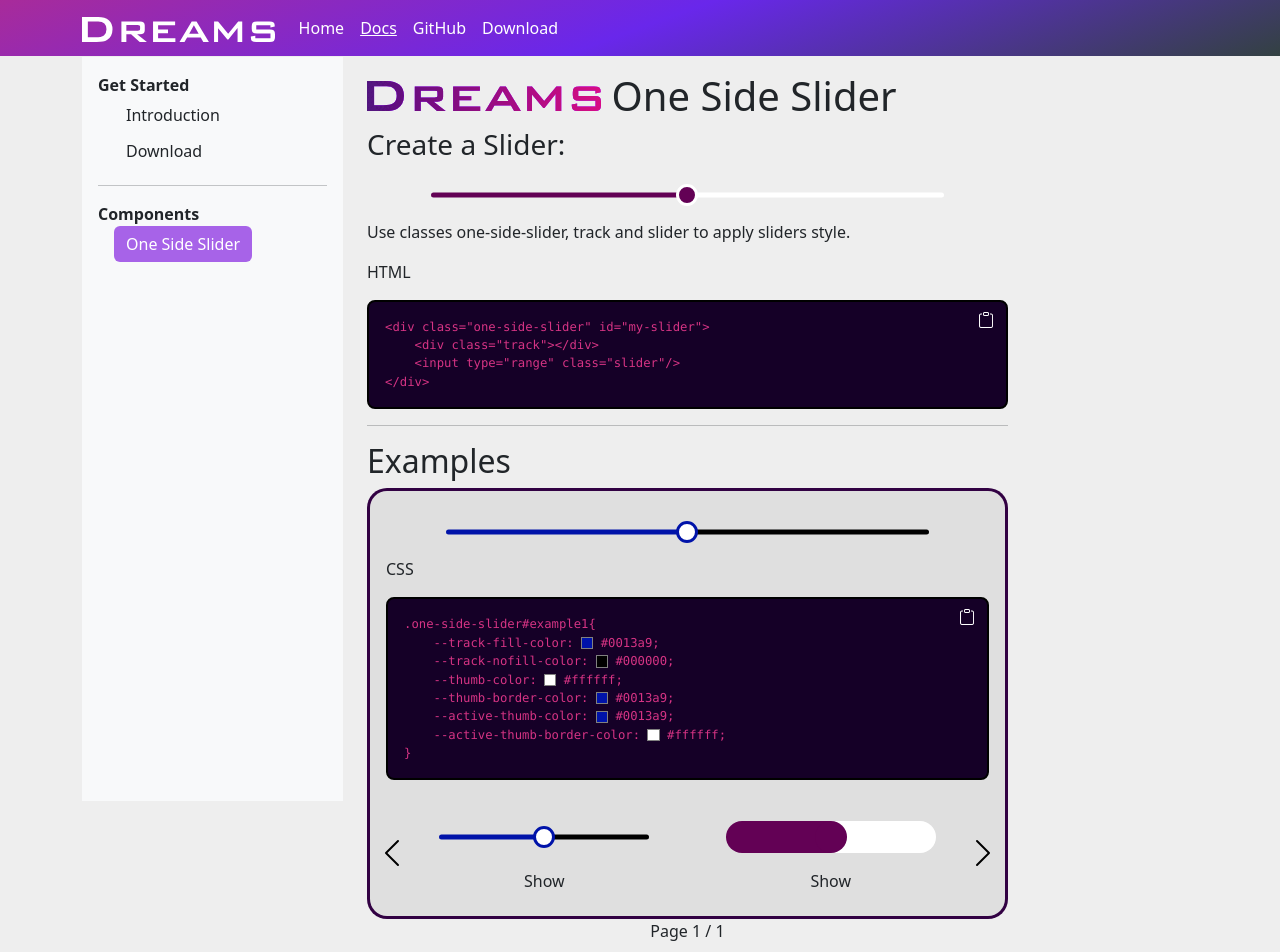
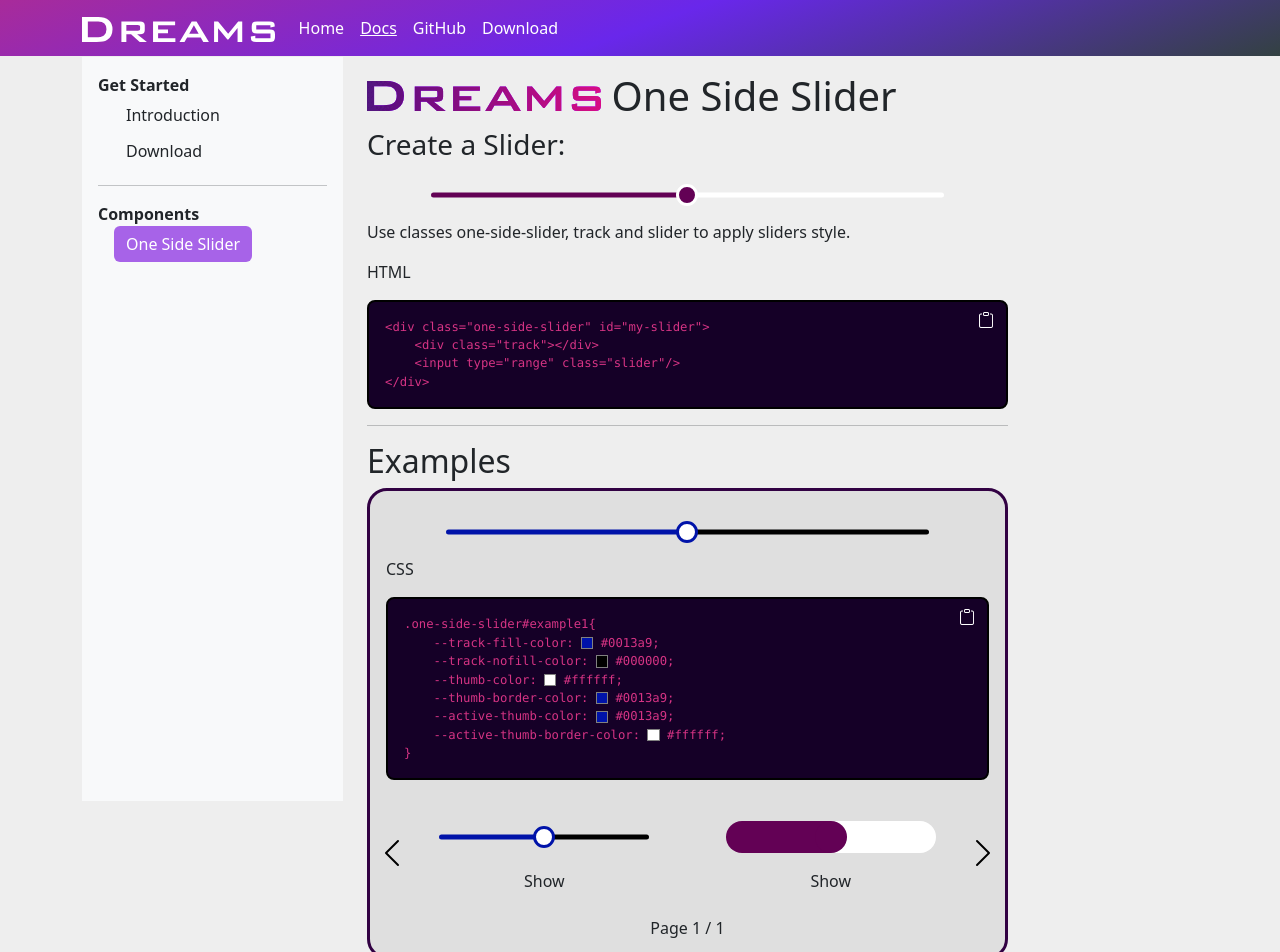
Before and after one commit to MohammedAdel224/dreams, an Angular app: page /docs/components/one-side-slider in a window 1280 px wide. Shown: the top 952 px of the page. Built offline with nearby package versions, Linux system fonts and the light colour scheme.

Commit message:
move border style to examples container

```diff
--- a/src/app/docs/components/one-side-slider/examples/examples.component.css
+++ b/src/app/docs/components/one-side-slider/examples/examples.component.css
@@ -1,14 +1,7 @@
-.exampleShow, #examples{
+.exampels-container{
     border: 3px solid #320143;
     background-color: #dfdfdf;
-}
-.exampleShow{
-    border-bottom: none;
-    border-radius: 20px 20px 0 0;
-}
-#examples{
-    border-top: none;
-    border-radius: 0 0 20px 20px;
+    border-radius: 20px;
 }
 
 .example {
```
